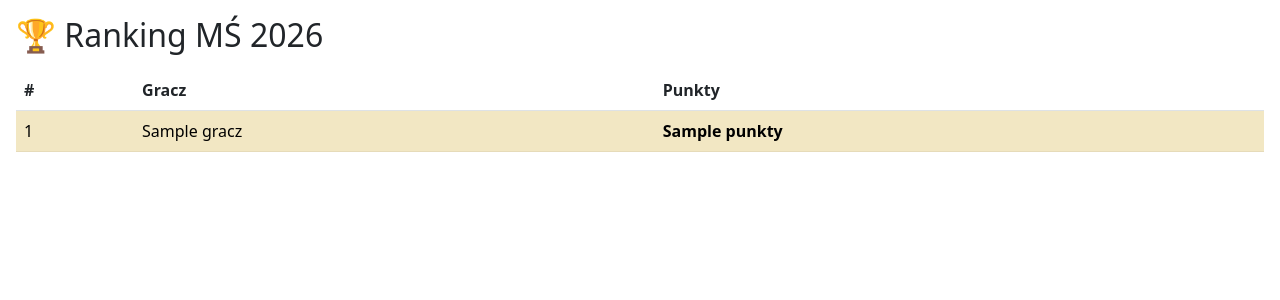
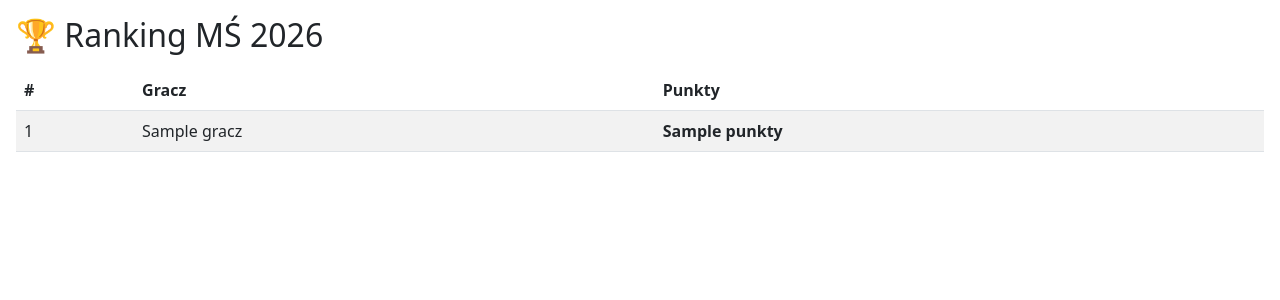
Before and after one commit to ludwiczl-netizen/world-cup-app, a FastAPI app: template templates/index.html in a window 1280 px wide. Shown: the top 300 px of the page. Run offline with FastAPI, Linux system fonts and the light colour scheme; the template is opened without the code that fills it: most values are stand-ins (such as "Sample title", 1, 10 or a date in 2020).

Commit message:
Update index.html

```diff
--- a/templates/index.html
+++ b/templates/index.html
@@ -2,9 +2,7 @@
 <html>
 <head>
 <meta name="viewport" content="width=device-width, initial-scale=1">
-
 <link href="https://cdn.jsdelivr.net/npm/bootstrap@5.3.0/dist/css/bootstrap.min.css" rel="stylesheet">
-
 <title>Ranking MŚ 2026</title>
 </head>
 
@@ -13,6 +11,7 @@
 <h2 class="mb-3">🏆 Ranking MŚ 2026</h2>
 
 <table class="table table-striped">
+
 <thead>
 <tr>
 <th>#</th>
@@ -24,7 +23,7 @@
 <tbody>
 
 {% for row in ranking %}
-<tr {% if loop.index == 1 %}class="table-warning"{% endif %}>
+<tr>
 <td>{{ loop.index }}</td>
 <td>{{ row.gracz }}</td>
 <td><b>{{ row.punkty }}</b></td>
@@ -32,6 +31,7 @@
 {% endfor %}
 
 </tbody>
+
 </table>
 
 </body>
```
